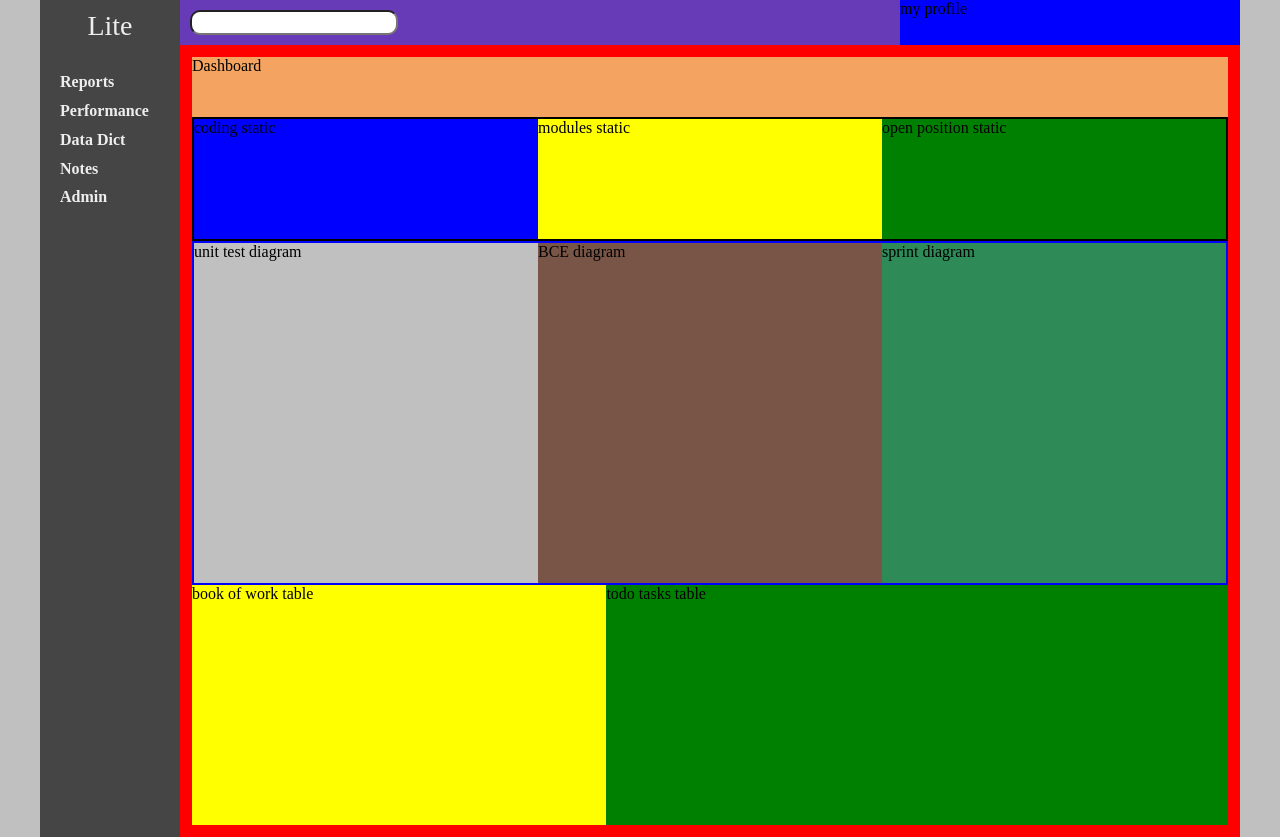
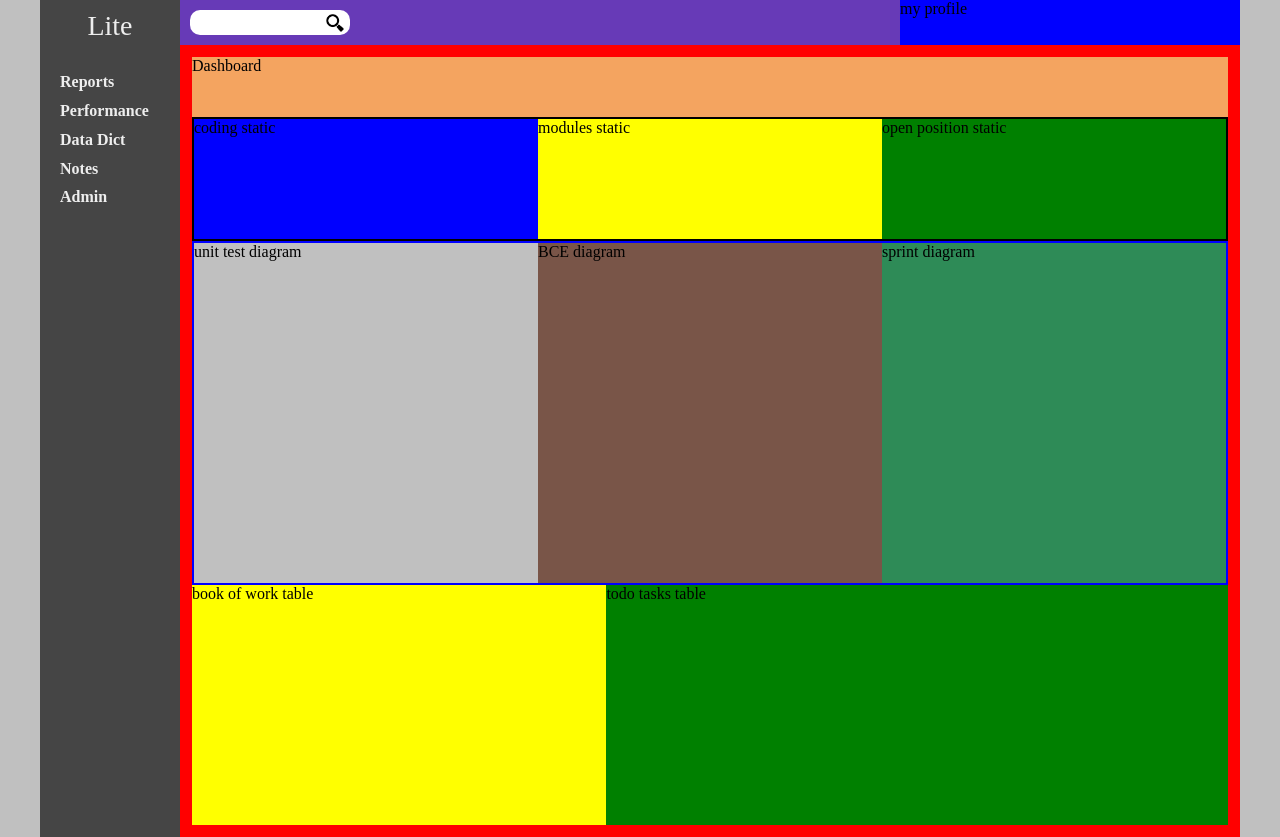
Before and after one commit to wd64759/weblite, a website: page weblite/views/home.html in a window 1280 px wide. Drawn offline with nearby package versions, Linux system fonts and the light colour scheme.

Commit message:
search icon and css change

```diff
--- a/weblite/static/dashboard.css
+++ b/weblite/static/dashboard.css
@@ -18,6 +18,8 @@ input {
     transition: all 0.15s ease-in;
     vertical-align: middle;
     margin-left: 10px;
+    line-height:  22px;
+    width:  160px;
 }
 .desktop {
     width: 1200px;
@@ -77,6 +79,26 @@ input {
     display: flex;
     justify-content: space-between;
 }
+.top .toolkit .i {
+    position: absolute;
+    background-image: url(/static/icon/zoom.png);
+    background-repeat: no-repeat;
+    background-position: right;
+    background-size: 18px 18px;
+    width: 25px;
+    height: 25px;
+    /* top: 50%; */
+    right: 16px;
+    cursor:  pointer;
+    z-index: 2;
+    margin-left: 16px;
+}
+.top .toolkit input {
+    outline: none;
+    border: none;
+    text-indent: 10px;
+}
+
 .content .subtitle {
     width: 100%;
     height: 60px;
@@ -139,8 +161,9 @@ input {
     flex: 3;
 }
 .top .toolkit .search {
-    width: 220px;
-    margin: auto 0
+    width: 180px;
+    margin: auto 0;
+    position: relative;
 }
 .top .toolkit .profile {
     width: 340px;
--- a/weblite/views/home.html
+++ b/weblite/views/home.html
@@ -26,7 +26,10 @@
     <div class="content">
         <div class="top">
             <div class="toolkit">
-                <div class="search"><input type="search" id="lookup"/></div>
+                <div class="search">
+                    <div class="i"></div>
+                    <input type="search" id="lookup"/>
+                </div>
                 <div class="profile">my profile</div>
             </div>
         </div>
```
Also changed, not shown: weblite/static/icon/zoom.png (added).
